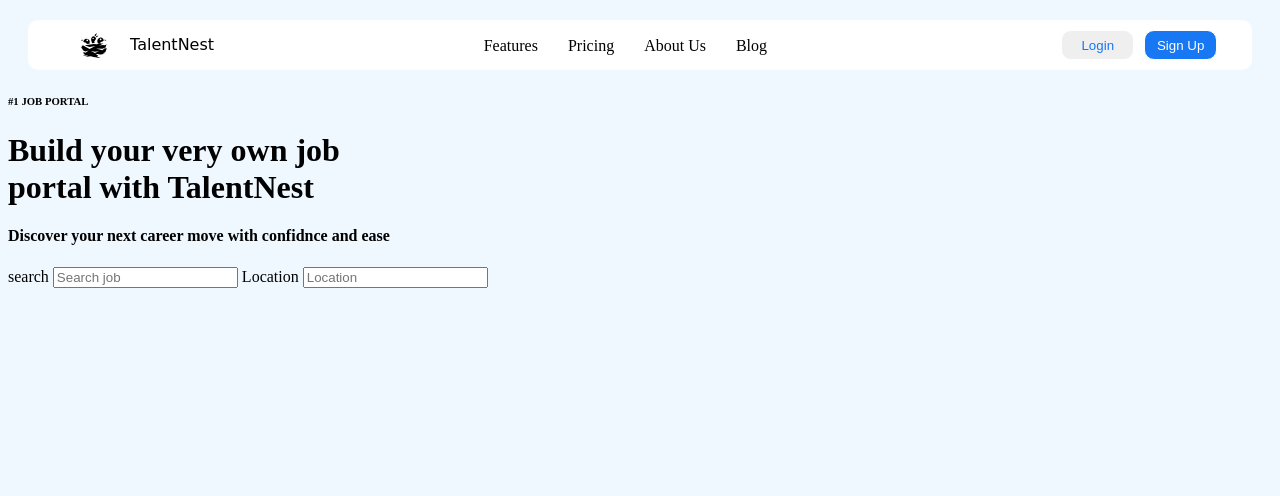
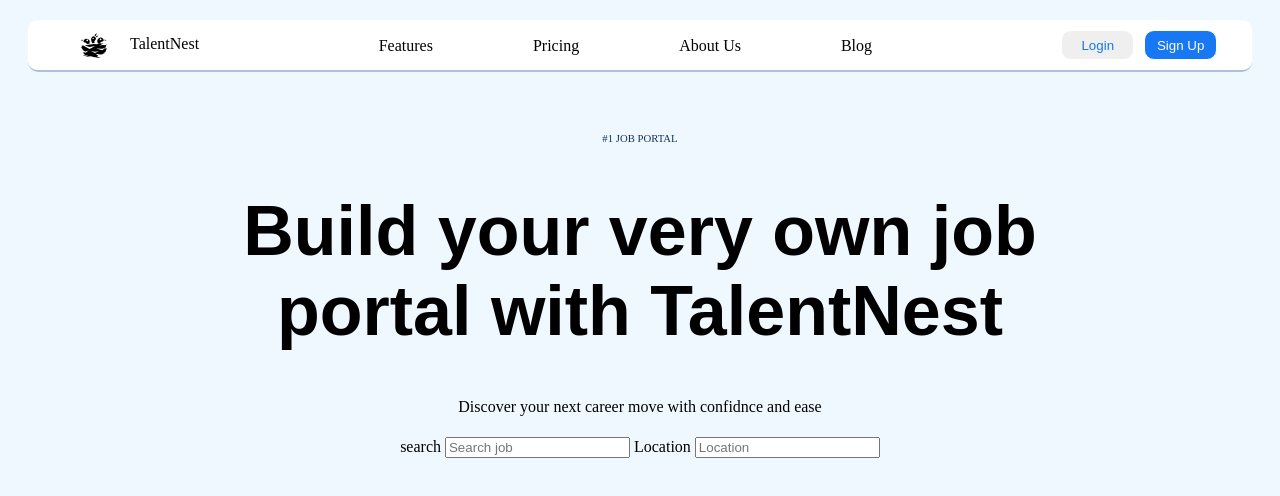
Before and after one commit to Dhileepguru/Talent_nest, a plain HTML site: page index.html in a window 1280 px wide. Drawn offline with Linux system fonts and the light colour scheme; a web font is replaced by a local one.

Commit message:
styled slogan Container

```diff
--- a/assets/style.css
+++ b/assets/style.css
@@ -1,61 +1,104 @@
-body{
+body {
     background-color: aliceblue;
+
 }
-        #logo
-        {
+
+/* .della-respira-regular {
+  font-family: "Della Respira", serif;
+  font-weight: 400;
+  font-style: normal;
+} */
+
+
+#logo {
     width: 10%;
     height: 70%;
     /* border: 2px solid; */
     margin-top: 6px;
     /* position: relative; */
 }
-        .title{
-            font-family:cursive;
+
+.title {
+    /* font-family: cursive; */
     margin-top: 10px;
     /* border: 1px solid; */
     position: absolute;
     left: 130px;
 
 }
-        .nav{
+
+.nav {
     display: flex;
     background-color: white;
     margin: 20px;
     border-radius: 10px;
     padding: 5px;
     height: 40px;
+    border-bottom: 2px solid #acc1dd;
 
+    font-family: "Della Respira", serif;
+    font-weight: 400;
+    font-style: normal;
 }
-        .nav ul{
-            display:flex;
-            list-style-type:none ;
-            gap:30px;
-            width:fit-content;
+
+.nav ul {
+    display: flex;
+    list-style-type: none;
+    gap: 100px;
+    width: fit-content;
     margin: auto;
     margin-top: 12px;
 }
-        select{
-            border: none;
-            outline: none;
-            font-size: 16px;
-            font-weight: 500;
+
+.nav ul>li:hover {
+    border-bottom: 2px solid #1877F2;
 }
-        option{
-            background-color: aliceblue;
-        }
-        button{
+
+button {
     margin: 5px;
     /* padding:; */
     border-radius: 10px;
     width: 6%;
     border: 1px solid white;
 }
-        .log{
-            color:#1877F2;
+
+.log {
+    color: #1877F2;
 }
-        .sign
-        {
+
+.sign {
     background-color: #1877F2;
     color: white;
     margin-right: 30px;
 }
+
+.mainCon {
+    margin: auto;
+    /* border: 1px solid; */
+    text-align: center;
+}
+
+.trend {
+    margin-top: 60px;
+    color: #11335f;
+    font-weight:90px;
+    font-weight: bolder;
+
+
+    font-family: "Della Respira", serif;
+    font-weight: 400;
+    font-style: normal;
+}
+
+.slo {
+    font-family: "Outfit", sans-serif;
+    font-optical-sizing: auto;
+    font-style: normal;
+    font-size: 70px;
+}
+
+.slogan {
+    font-family: "Della Respira", serif;
+    font-weight: 400;
+    font-style: normal;
+}
```
Lines whose indentation alone changed are shown as unchanged.
